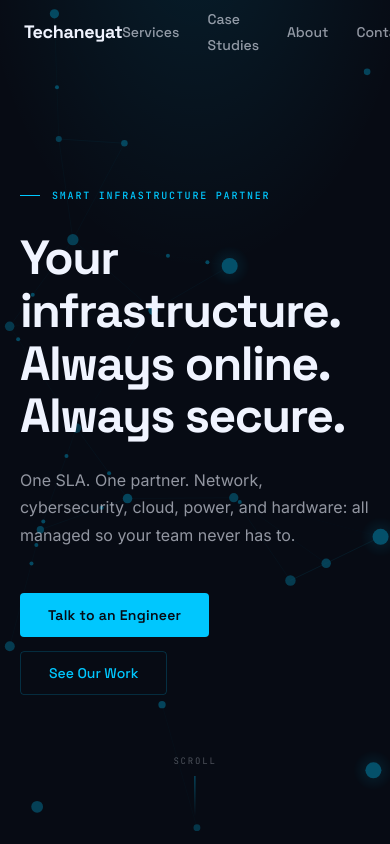
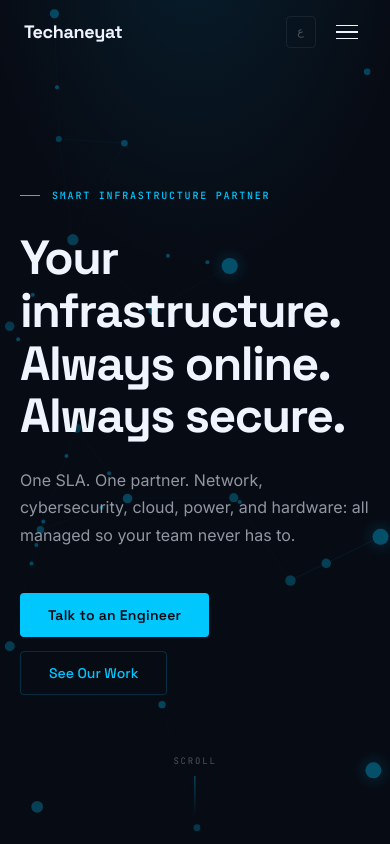
Before and after one commit to voxire/techaneyat, a Next.js app: page / in a window 390 px wide. Shown: the top 844 px of the page. Built offline with nearby package versions, Linux system fonts and the light colour scheme.

Commit message:
Add hidden-mobile and show-mobile nav visibility utilities

```diff
--- a/app/globals.css
+++ b/app/globals.css
@@ -270,6 +270,29 @@ p {
   max-width: 400px;
 }
 
+/* Responsive visibility utilities */
+/* hidden-mobile: visible on desktop, hidden on mobile */
+.hidden-mobile {
+  display: none !important;
+}
+
+@media (min-width: 768px) {
+  .hidden-mobile {
+    display: flex !important;
+  }
+}
+
+/* show-mobile: visible on mobile, hidden on desktop */
+.show-mobile {
+  display: flex !important;
+}
+
+@media (min-width: 768px) {
+  .show-mobile {
+    display: none !important;
+  }
+}
+
 /* Selection highlight */
 ::selection {
   background: var(--tn-accent-dim);
```
